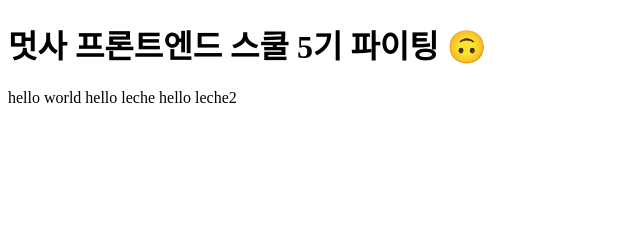
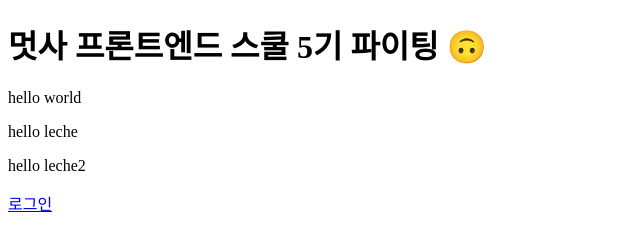
Before and after one commit to withLeche/fes-git-test, a plain HTML site: page index.html in a window 1280 px wide. Shown: the whole page, without its empty margins (0-640 px from the left). Drawn offline with Linux system fonts and the light colour scheme; a web font is replaced by a local one.

Commit message:
로그인 페이지 추가

```diff
--- a/index.html
+++ b/index.html
@@ -22,8 +22,10 @@
 <body>
   <h1>멋사 프론트엔드 스쿨 5기 파이팅 🙃</h1>
 
-  hello world
-  hello leche
-  hello leche2
+  <p>hello world</p>
+  <p>hello leche</p>
+  <p>hello leche2</p>
+
+  <a href="login">로그인</a>
 </body>
 </html>
```
Also changed, not shown: login.html (added).
